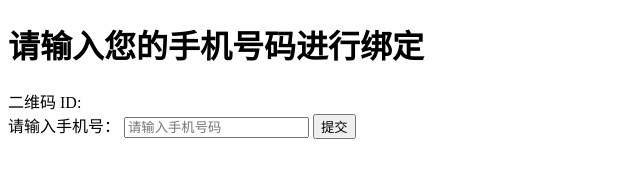
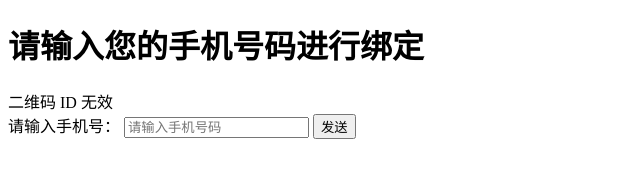
Before and after one commit to GUO1999/qrcode, a plain HTML site: page index.html in a window 1280 px wide. Shown: the full height of the page, 0-640 px from the left. Drawn offline with Linux system fonts and the light colour scheme.

Commit message:
Update index.html

```diff
--- a/index.html
+++ b/index.html
@@ -11,64 +11,70 @@
 
   <!-- 显示二维码 ID -->
   <div id="qrIdDisplay">二维码 ID: </div>
+  <div id="responseMessage"></div> <!-- 显示响应信息 -->
 
   <!-- 手机号输入表单 -->
-  <form id="phoneForm" onsubmit="event.preventDefault(); submitPhoneNumber();">
   <label for="phone">请输入手机号：</label>
   <input type="number" id="phone" name="phone" required placeholder="请输入手机号码">
-    <button type="submit">提交</button>
-  </form>
+  <button id="sendButton">发送</button>
 
   <script>
     // 获取 URL 中的 qrId 参数
     const urlParams = new URLSearchParams(window.location.search);
     const qrId = urlParams.get('qrId');  // 获取 qrId 参数
 
-    // 在控制台打印出 qrId
+    // 在页面加载时显示 qrId
+    document.addEventListener('DOMContentLoaded', () => {
       console.log('获取到的二维码 ID:', qrId);  // 打印获取到的 qrId
-
-    // 将 qrId 显示在网页上
       if (qrId) {
         document.getElementById('qrIdDisplay').innerText = '二维码 ID: ' + qrId;
       } else {
         document.getElementById('qrIdDisplay').innerText = '二维码 ID 无效';
       }
+    });
 
-    // 提交手机号并发送到后端进行绑定
-    async function submitPhoneNumber() {
-      const phone = document.getElementById('phone').value;  // 获取手机号
+    // 监听按钮点击事件
+    document.getElementById('sendButton').addEventListener('click', async () => {
+      const phone = document.getElementById('phone').value; // 获取用户输入的手机号
 
-      // 确保 qrId 存在
+      // 验证输入是否为空
+      if (!phone) {
+        alert('请输入手机号！');
+        return;
+      }
+
+      // 验证 qrId 是否有效
       if (!qrId) {
         alert('二维码 ID 无效');
         return;
       }
 
       try {
-        // 发送 POST 请求到后端，并自动替换 qrId
-        const response = await fetch(`http://localhost:5000/bind-phone, {
+        // 发送 POST 请求到后端，并将手机号与 qrId 绑定
+        const response = await fetch(`http://localhost:5000/bind-phone/${qrId}`, {
           method: 'POST',
           headers: {
-            'Content-Type': 'application/json',  // 确保后端知道接收 JSON 格式的数据
+            'Content-Type': 'application/json',  // 确保后端接收 JSON 数据
           },
-          body: JSON.stringify({ phone }),  // 将手机号包装成 JSON 格式发送
+          body: JSON.stringify({ phone }),  // 发送手机号作为请求体
         });
 
-        // 处理后端响应
-        const data = await response.json();
-
-        if (data.success) {  // 如果返回的成功标志为 true
+        // 处理后端返回结果
+        const result = await response.json();
+        if (result.success) {
+          document.getElementById('responseMessage').innerText = '手机号绑定成功';
           alert('手机号绑定成功');
-          console.log('二维码 ID 已绑定:', qrId);  // 打印已绑定的 qrId
-          window.location.href = `tel:${phone}`;  // 自动拨打电话
+          console.log('二维码 ID 已绑定:', qrId); // 打印已绑定的 qrId
         } else {
+          document.getElementById('responseMessage').innerText = '绑定失败: ' + result.message;
           alert('绑定失败');
         }
       } catch (error) {
+        document.getElementById('responseMessage').innerText = '绑定失败，发生错误';
+        console.error('Error:', error);
         alert('发生错误，绑定失败');
-        console.error('Error:', error);
       }
-    }
+    });
   </script>
 
 </body>
```
Lines whose indentation alone changed are shown as unchanged.
